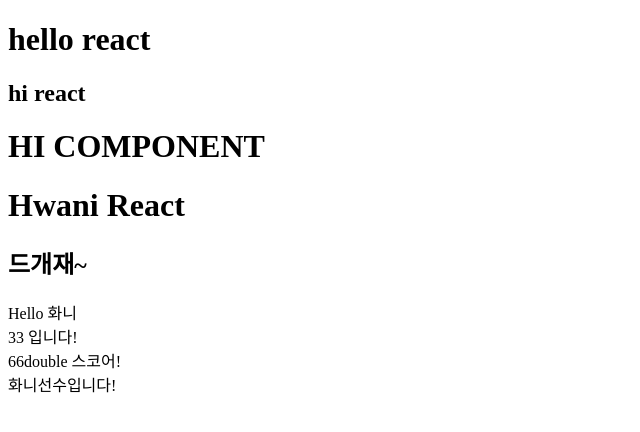
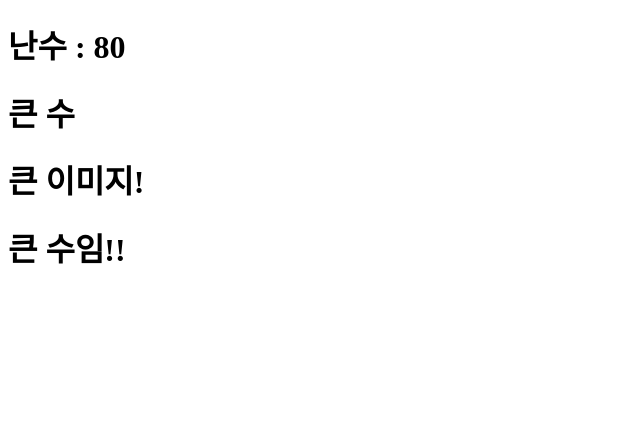
Before and after one commit to laehwani/reactHwani, a React (Create React App) app: page / in a window 1280 px wide. Shown: the top 432 px of the page, without its empty margins (0-640 px from the left). Built offline with nearby package versions, Linux system fonts and the light colour scheme.

Commit message:
간단한 {}, 연산자 활용!

```diff
--- a/src/App.js
+++ b/src/App.js
@@ -1,38 +1,25 @@
-function MyComp2() {
-  let name = "화니";
-  let age = 33;
+function BigImage() {
+  return <h1>큰 이미지!</h1>;
+}
+
+function SmallImage() {
+  return <h1>작은 이미지!</h1>;
+}
+
+function App() {
+  const number = Math.ceil(Math.random() * 100);
+  const isLarge = number > 50;
   return (
     <div>
-      <h1>Hwani React</h1>
-      <h2>드개재~</h2>
-      <p>
-        Hello {name}
-        <br />
-        {age} 입니다!
-        <br />
-        {age * 2}double 스코어!
-        <br />
-        {name + "선수입니다!"}
-      </p>
+      <h1>난수 : {number}</h1>
+      <h1>{number > 50 ? "큰 수" : "작은 수"}</h1>
+      <div>{number > 50 ? <BigImage /> : <SmallImage />}</div>
+      <div>
+        {isLarge && <h1>큰 수임!!</h1>}
+        {isLarge || <h1>작은 수임!!</h1>}
+      </div>
     </div>
   );
 }
 
-function App() {
-  // jsx 에서 태그 사용시 꼭 종료태그를 작성해야 함.
-  // 빈 요소이면 시작태그에서 종료
-  return (
-    <div>
-      <h1>hello react</h1>
-      <h2>hi react</h2>
-      <MyComp />
-      <MyComp2 />
-    </div>
-  );
-}
-
-function MyComp() {
-  return <h1>HI COMPONENT</h1>;
-}
-
 export default App;
```
